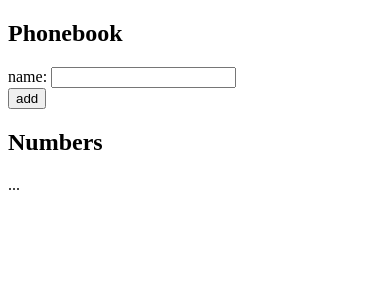
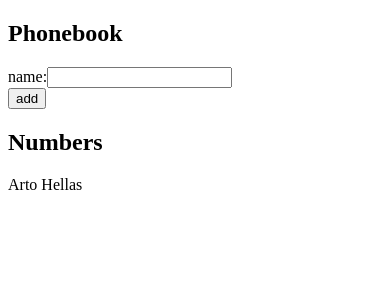
Before and after one commit to vchan14/fullstackOpen, a React (Vite) app in the folder part2/phoneBook/: page / in a window 390 px wide. Shown: the top 300 px of the page. Built offline with nearby package versions, Linux system fonts and the light colour scheme.

Commit message:
9March2024 phoneBook step1

```diff
--- a/part2/phoneBook/src/App.jsx
+++ b/part2/phoneBook/src/App.jsx
@@ -4,21 +4,41 @@ const App = () => {
 	const [persons, setPersons] = useState([
 		{ name: 'Arto Hellas' }
 	])
-	const [newName, setNewName] = useState('')
+	const [newName, setNewName] = useState('');
+
+	const handleInputChange = (e) => {
+		const newString = e.target.value;
+		setNewName(newString);
+	}
+
+	const shownNames = () => {
+		return (persons.map(person => <div key={person.name}>{person.name}</div>));
+	}
+
+	const handleSubmit = (e) => {
+		e.preventDefault();
+		setPersons(persons.concat({name:newName}));
+		setNewName('');
+	}
 
 	return (
 		<div>
 			<h2>Phonebook</h2>
-			<form>
+			<form onSubmit={handleSubmit}>
 				<div>
-					name: <input />
+					name:
+					<input
+						value={newName}
+						onChange={handleInputChange}
+					/>
 				</div>
 				<div>
 					<button type="submit">add</button>
 				</div>
 			</form>
 			<h2>Numbers</h2>
-			...
+			{shownNames()}
+
 		</div>
 	)
 }
--- a/part2/phoneBook/src/main.jsx
+++ b/part2/phoneBook/src/main.jsx
@@ -1,9 +1,6 @@
 import React from 'react'
 import ReactDOM from 'react-dom/client'
 import App from './App.jsx'
+import {ComponentPreviews, useInitial} from "./dev/index.js";
 
-ReactDOM.createRoot(document.getElementById('root')).render(
-  <React.StrictMode>
-    <App />
-  </React.StrictMode>,
-)
+ReactDOM.createRoot(document.getElementById('root')).render(<App/>)
```
